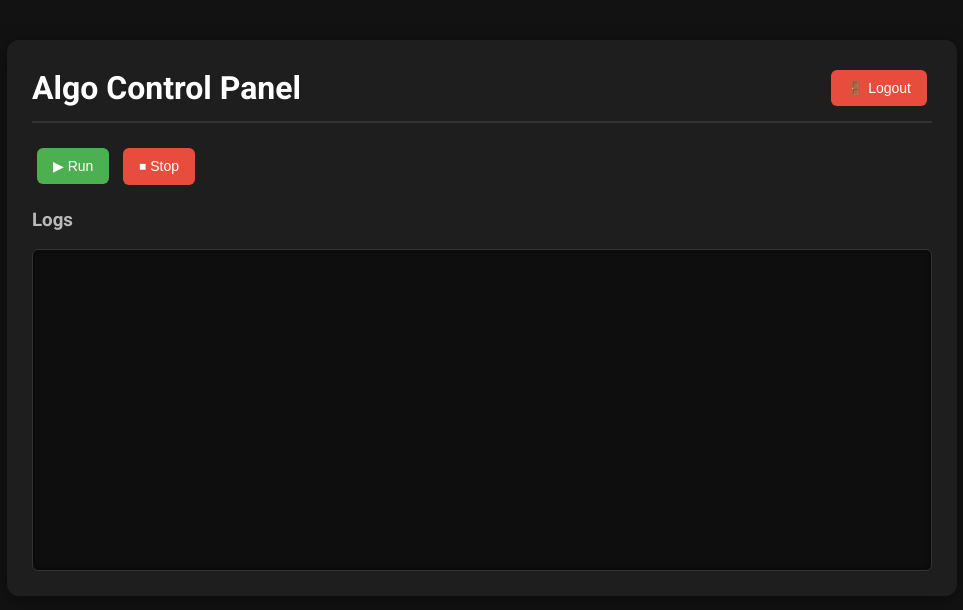
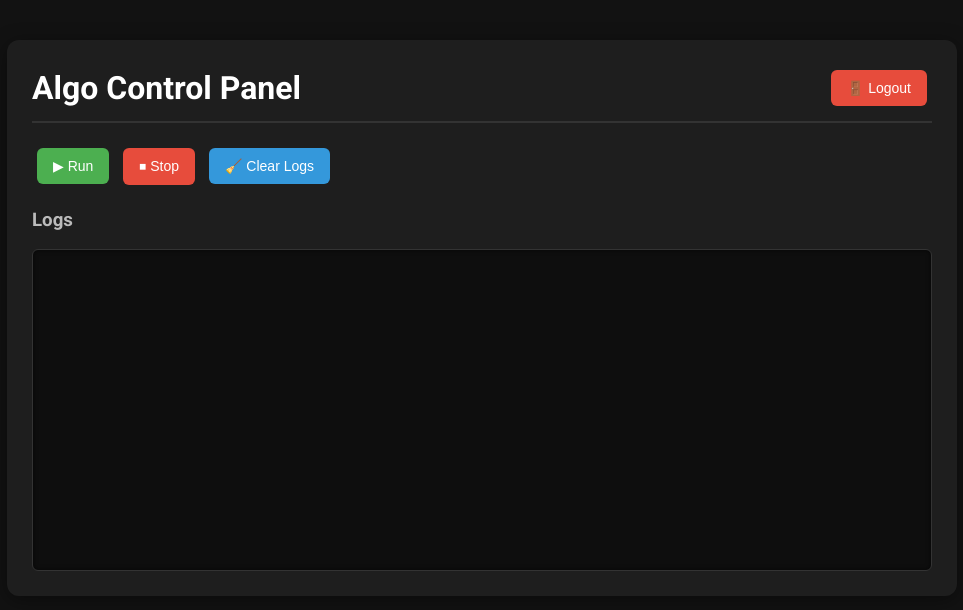
Before and after one commit to Shubham210204/render-algo-control, a Flask app: page / in a window 1280 px wide. Shown: the top 610 px of the page, without its empty margins (158-1121 px from the left). Run offline with Flask 3, Linux system fonts and the light colour scheme; the visitor is signed in with stand-in values (Sample User, id 1); some libraries are stand-ins or nearby versions.

Commit message:
added clear log

```diff
--- a/main.py
+++ b/main.py
@@ -40,9 +40,7 @@ def index():
 
 @app.route("/logout")
 def logout():
-    global logs
     session.pop("user", None)
-    logs.clear()  # Clear logs on logout
     return redirect(url_for("login"))
 
 # ---------------- SOCKET.IO EVENTS ---------------- #
@@ -56,6 +54,7 @@ def on_connect():
 def start_script():
     global process, is_running
     if process is None or process.poll() is not None:
+        # Do not clear logs here — they persist until user manually clears
         is_running = True
         log_message("✅ Script started...")
 
@@ -85,6 +84,13 @@ def stop_script():
     else:
         log_message("⚠ No running script.")
 
+@socketio.on('clear_logs')
+def clear_logs():
+    """Clear all stored logs and notify clients."""
+    global logs
+    logs = []
+    socketio.emit('clear_logs')  # Let frontend know to clear display
+
 # ---------------- HELPER FUNCTION ---------------- #
 def log_message(message):
     """Store logs in memory and emit to clients."""
--- a/templates/index.html
+++ b/templates/index.html
@@ -101,6 +101,7 @@
         <div>
             <button onclick="startScript()" class="primary">▶ Run</button>
             <button onclick="stopScript()" class="danger">⏹ Stop</button>
+            <button onclick="clearLogs()" class="secondary">🧹 Clear Logs</button>
         </div>
 
         <h3 style="color: #bbb;">Logs</h3>
@@ -118,10 +119,19 @@
             socket.emit('stop_script');
         }
 
+        function clearLogs() {
+            socket.emit('clear_logs');
+            document.getElementById('logs').innerHTML = "";
+        }
+
         socket.on('log', function (data) {
-            var logs = document.getElementById('logs');
-            logs.innerHTML += data + "<br>";
-            logs.scrollTop = logs.scrollHeight;
+            var logsDiv = document.getElementById('logs');
+            logsDiv.innerHTML += data + "<br>";
+            logsDiv.scrollTop = logsDiv.scrollHeight;
+        });
+
+        socket.on('clear_logs', function () {
+            document.getElementById('logs').innerHTML = "";
         });
     </script>
 </body>
```
